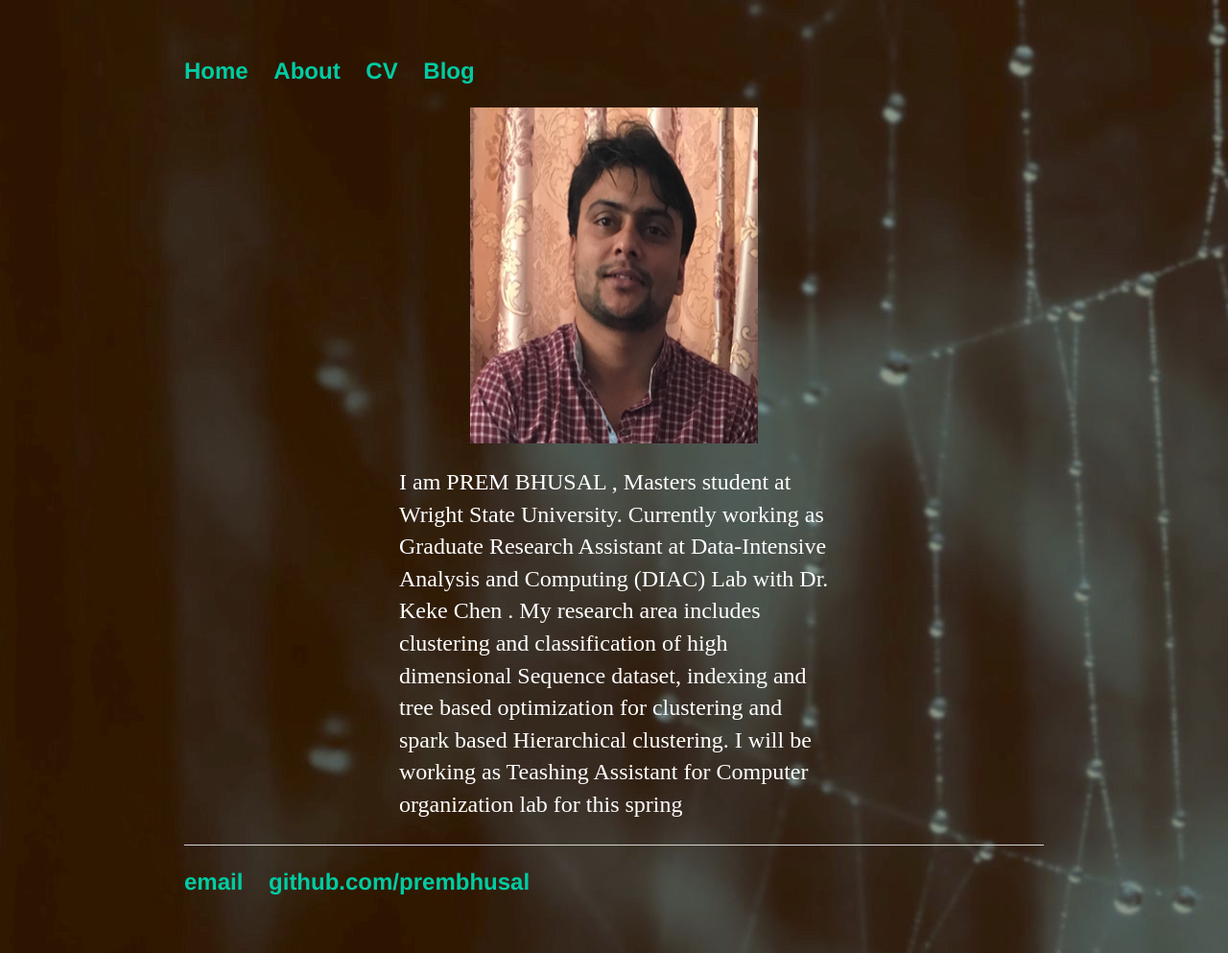
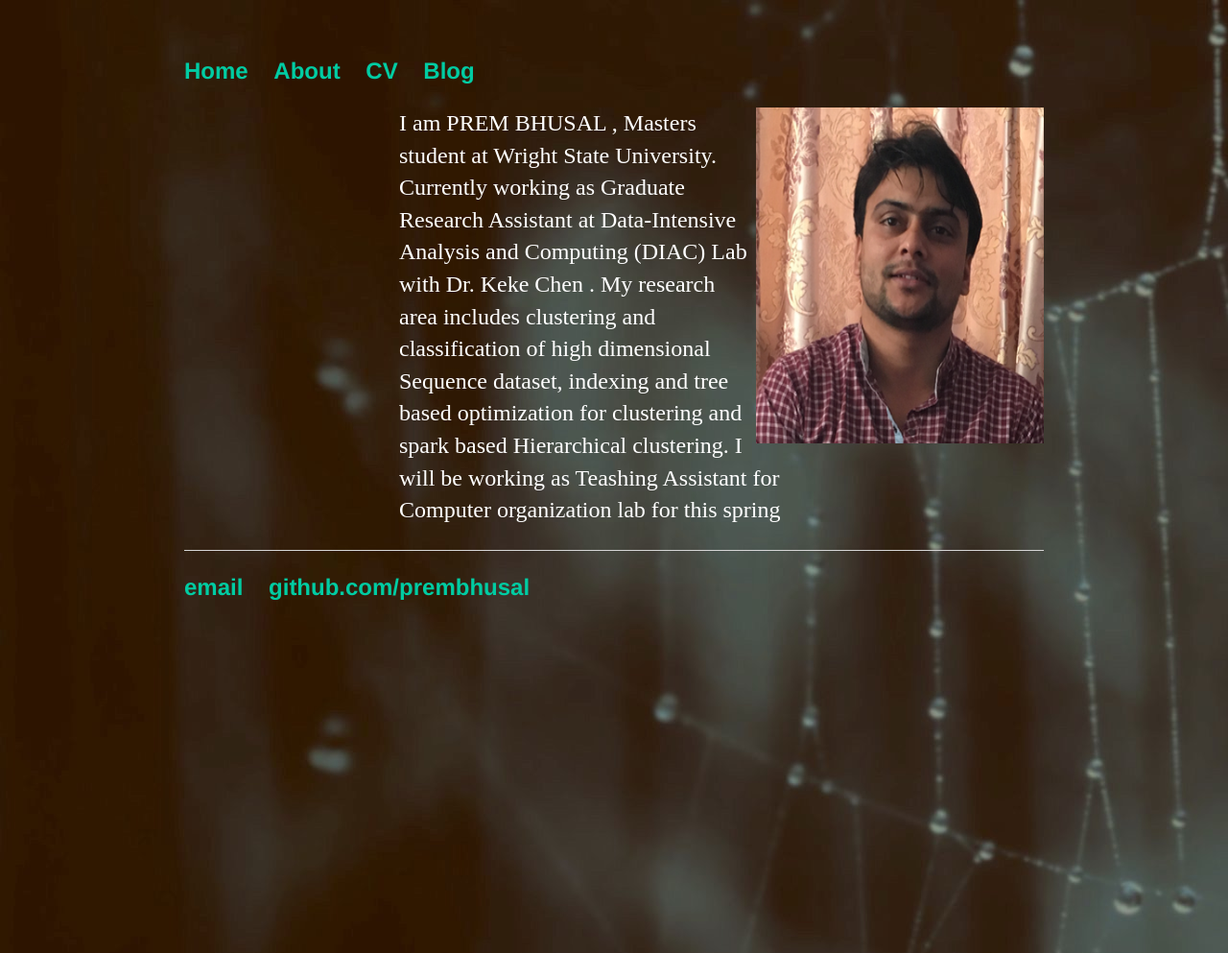
Before and after one commit to prembhusal/prembhusalWebsite, a Jekyll site: the page built from index.html, in a window 1280 px wide. Shown: the whole page at 96% size. Built offline with Jekyll 4.4.1, drawn with Linux system fonts in a browser that asks for light colours.

Commit message:
Update main.css

```diff
--- a/css/main.css
+++ b/css/main.css
@@ -51,3 +51,6 @@ ul.posts li {
   margin-right: auto;
   width: 50%;
 }
+img {
+  float: right;
+}
```
